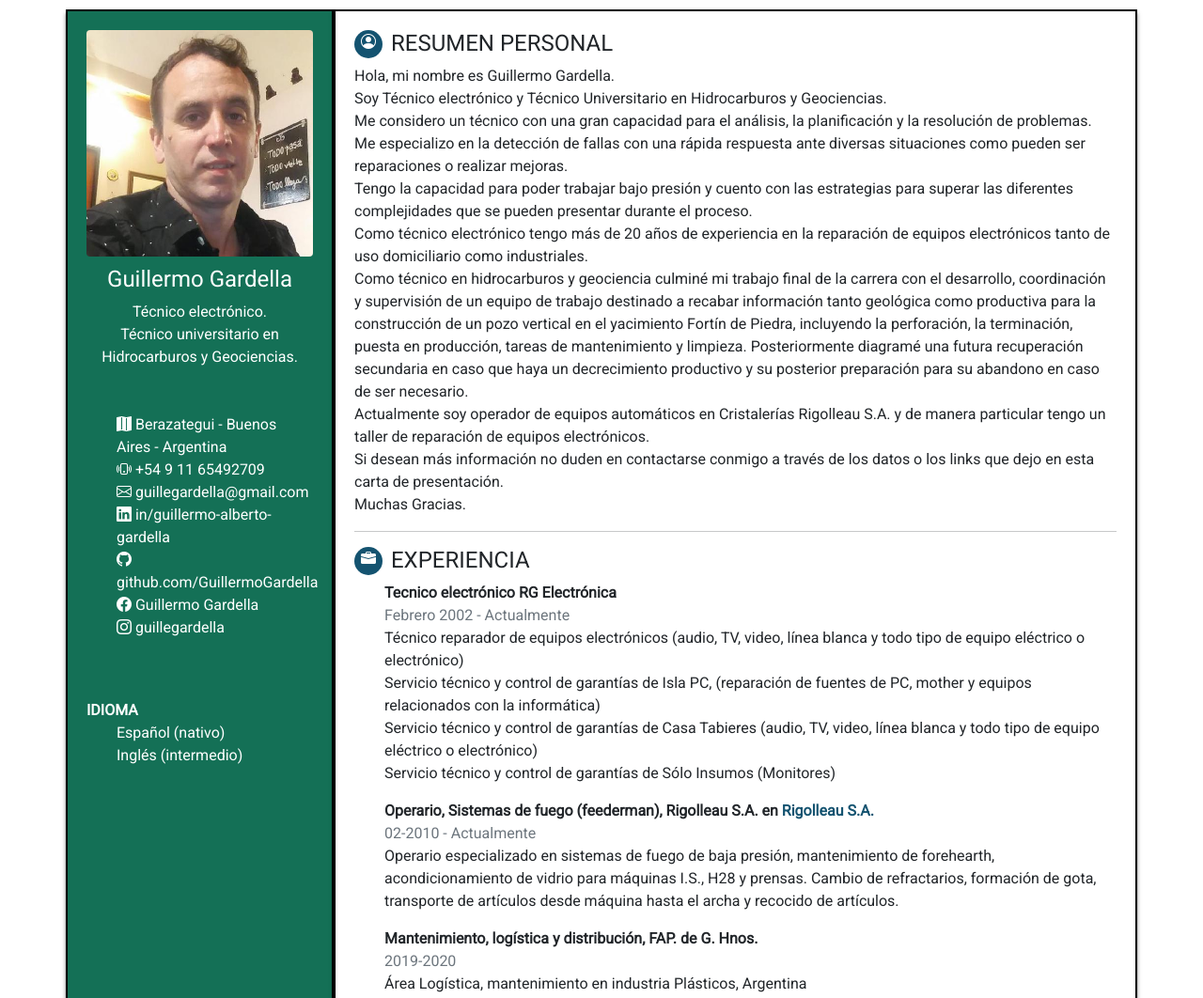
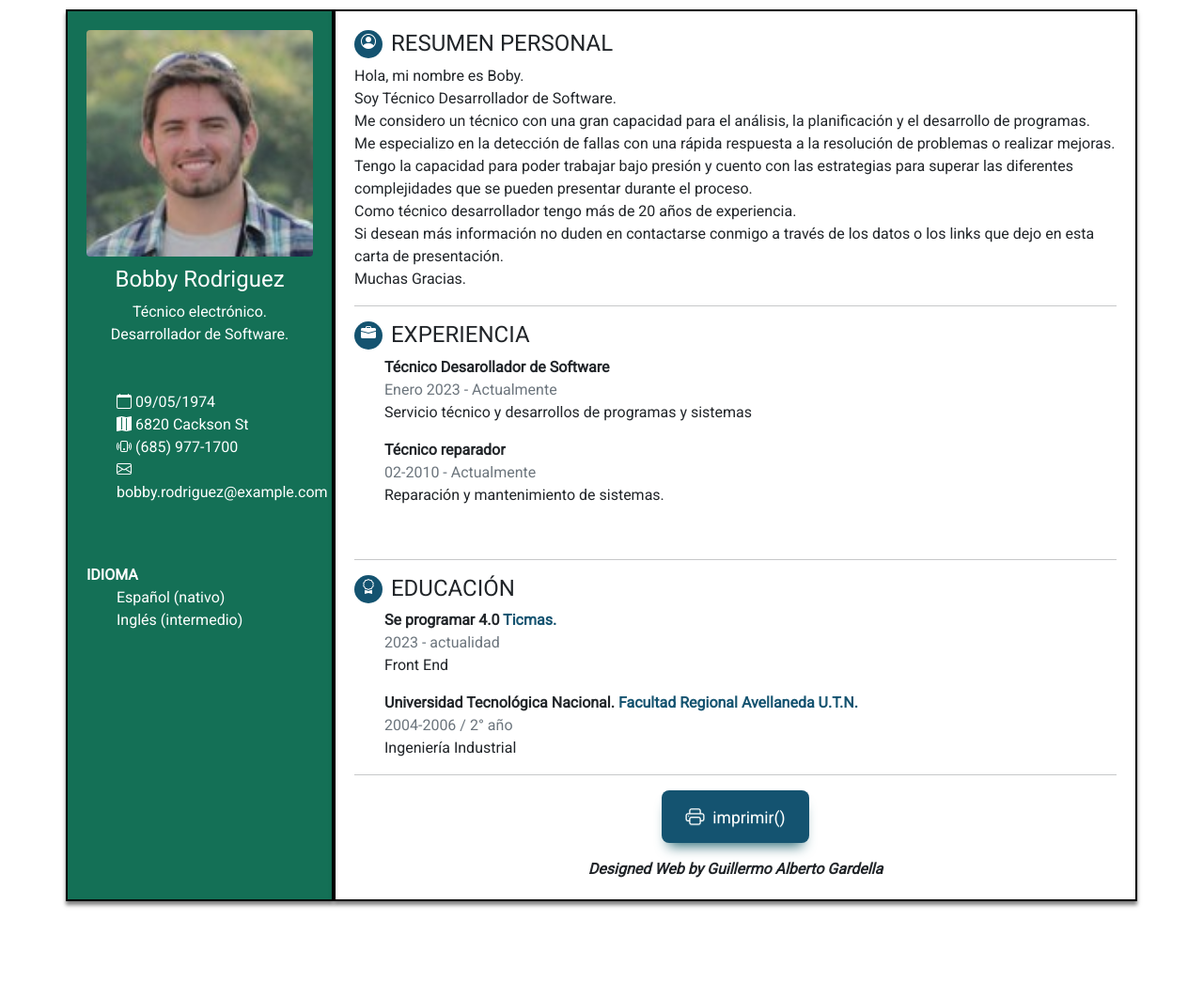
Before and after one commit to GuillermoGardella/PFI, a plain HTML site: page index.html in a window 1280 px wide. Shown: the top 1062 px of the page at 94% size. After the commit the page ends 969 px from the top, so only its background shows below. Drawn offline with nearby package versions, Linux system fonts and the light colour scheme.

Commit message:
Cargando los datos de la persona

```diff
--- a/index.html
+++ b/index.html
@@ -15,28 +15,27 @@
     <!-- Global CSS -->
     <link rel="stylesheet" href="./css/style.css">
     <meta name="author" content="GuillermoGardella">
-    <meta name="description" content="GuillermoGardella - CV - Resumen Personal">
+    <meta name="description" content="Bobby Rodriguez - CV - Resumen Personal">
     <link rel="icon" type="image/jpg" href="/ico/favicon-32x32.png"/>
-    <title> CV Guillermo Gardella </title>
+    <title> CV Bobby Rodriguez </title>
 </head>
 <body>
     <!-- first column -->
     <div class="container">
         <div class="row justify-content-md-center">
             <header class="col-md-12 col-lg-3 wrapper-one">
-                <img class="img-fluid rounded float-start" src="img/Foto_1.jpeg" alt="foto">
-                <h1 class="text-center">Guillermo Gardella</h1>
+                <img class="img-fluid rounded float-start" src="img/foto_1.jpg" alt="foto" width="280px">
+                <h1 class="text-center">Bobby Rodriguez</h1>
                 <figcaption class="text-center mb-5">
                     <a> Técnico electrónico.</a><br>
-                    <a>Técnico universitario en Hidrocarburos y Geociencias.</a></figcaption>
+                    <a>Desarrollador de Software.</a></figcaption>
                 <ul>
-                    <li><i class="bi bi-map-fill icons"></i><a href="https://goo.gl/maps/CQv4tfdeqqnpvDWH6"> Berazategui - Buenos Aires - Argentina</a></li>
-                    <li><i class="bi bi-phone-vibrate icons"></i><a href="https://api.whatsapp.com/send?phone=+5491165492709"> +54 9 11 65492709</a></li>
-                    <li><i class="bi bi-envelope icons"></i><a href="mailto: guillegardella@gmail.com"> guillegardella@gmail.com</a></li>
-                    <li><i class="bi bi-linkedin icons"></i> <a href="https://linkedin.com/in/guillermo-alberto-gardella-2866a1181"> in/guillermo-alberto-gardella</a></li>
-                    <li><i class="bi bi-github icons"></i> <a href="https://github.com/GuillermoGardella"> github.com/GuillermoGardella</a></li>
-                    <li><i class="bi bi-facebook icons"></i><a href="https://www.facebook.com/guillermo.gardella.3?mibextid=ZbWKwL"> Guillermo Gardella</a></li>
-                    <li><i class="bi bi-instagram icons"></i><a href="https://instagram.com/guillegardella?igshid=Mzc0YWU1OWY="> guillegardella</a></li>
+                    <li><i class="bi bi-calendar icons"></i> <a> 09/05/1974</a></li>
+                    <li><i class="bi bi-map-fill icons"></i><a href="https://goo.gl/maps/nd6toJWhtiUZTM6e9"> 6820 Cackson St</a></li>
+                    <li><i class="bi bi-phone-vibrate icons"></i><a href="https://api.whatsapp.com/send?phone=(685) 977-1700"> (685) 977-1700</a></li>
+                    <li><i class="bi bi-envelope icons"></i><a href="mailto: bobby.rodriguez@example.com"> bobby.rodriguez@example.com</a></li>
+
+
                 </ul>
                 <br>
                 <br>
@@ -53,15 +52,12 @@
                         <i class="bi bi-person-circle align-top icon"></i>
                     </div>
                     <h4 class="upp d-inline-block">Resumen Personal</h4>
-                    <p> Hola, mi nombre es Guillermo Gardella.<br>
-                        Soy Técnico electrónico y Técnico Universitario en Hidrocarburos y Geociencias.<br>
-                        Me considero un técnico con una gran capacidad para el análisis, la planificación y la resolución de problemas.<br>
-                        Me especializo en la detección de fallas con una rápida respuesta ante diversas situaciones como pueden ser reparaciones o realizar mejoras.<br>
+                    <p> Hola, mi nombre es Boby.<br>
+                        Soy Técnico Desarrollador de Software.<br>
+                        Me considero un técnico con una gran capacidad para el análisis, la planificación y el desarrollo de programas.<br>
+                        Me especializo en la detección de fallas con una rápida respuesta a la resolución de problemas o realizar mejoras.<br>
                         Tengo la capacidad para poder trabajar bajo presión y cuento con las estrategias para superar las diferentes complejidades que se pueden presentar durante el proceso.<br>
-                        Como técnico electrónico tengo más de 20 años de experiencia en la reparación de equipos electrónicos tanto de uso domiciliario como industriales.<br>
-                        Como técnico en hidrocarburos y geociencia culminé mi trabajo final de la carrera con el desarrollo, coordinación y supervisión de un equipo de trabajo destinado a recabar información tanto geológica como productiva para la construcción de un pozo vertical en el yacimiento Fortín de Piedra, incluyendo la perforación, la terminación, puesta en producción, tareas de mantenimiento y limpieza.
-                        Posteriormente diagramé una futura recuperación secundaria en caso que haya un decrecimiento productivo y su posterior preparación para su abandono en caso de ser necesario.<br>
-                        Actualmente soy operador de equipos automáticos en Cristalerías Rigolleau S.A. y de manera particular tengo un taller de reparación de equipos electrónicos.<br>
+                        Como técnico desarrollador tengo más de 20 años de experiencia.<br>
                         Si desean más información no duden en contactarse conmigo a través de los datos o los links que dejo en esta carta de presentación.<br>
                         Muchas Gracias.
                    </p>
@@ -74,33 +70,17 @@
                     </div>
                     <h4 class="upp d-inline-block">Experiencia</h4>
                         <ul>
-                            <li><strong>Tecnico electrónico RG Electrónica</strong></li>
-                            <li class="text-muted">Febrero 2002 - Actualmente</li>
+                            <li><strong>Técnico Desarollador de Software</strong></li>
+                            <li class="text-muted">Enero 2023 - Actualmente</li>
                             <li>
-                                <li>Técnico reparador de equipos electrónicos (audio, TV, video, línea blanca y todo tipo de equipo eléctrico o electrónico)</li>
-                                <li>Servicio técnico y control de garantías de Isla PC, (reparación de fuentes de PC, mother y equipos relacionados con la informática)</li>
-                                <li>Servicio técnico y control de garantías de Casa Tabieres (audio, TV, video, línea blanca y todo tipo de equipo eléctrico o electrónico)</li>
-                                <li>Servicio técnico y control de garantías de Sólo Insumos (Monitores)</li>
+                                <li>Servicio técnico y desarrollos de programas y sistemas</li>
                             </li>
                         </ul>
                         <ul class="separation-200">
-                            <li><strong>Operario, Sistemas de fuego (feederman), Rigolleau S.A. en <a href="https://www.Rigolleau.com.ar"> Rigolleau S.A.</a></strong></li>
+                            <li><strong>Técnico reparador</a></strong></li>
                             <li class="text-muted">02-2010 - Actualmente</li>
                             <li>
-                                <li>Operario especializado en sistemas de fuego de baja presión, mantenimiento de forehearth, acondicionamiento de vidrio para máquinas I.S., H28 y prensas. Cambio de refractarios, formación de gota, transporte de artículos desde máquina hasta el archa y recocido de artículos.</li>
-                            </li>
-                        </ul>
-                        <ul>
-                            <li><strong>Mantenimiento, logística y distribución, FAP. de G. Hnos.</strong></li>
-                            <li class="text-muted">2019-2020</li>
-                                <li>
-                                    <li>Área Logística, mantenimiento en industria Plásticos, Argentina</li>
-                                    <li>Tareas Realizadas:</li>
-                                    <li>
-                                        <li>Logistica y distribución, carga y descarga, control de stock, materias primas y producción</li>
-                                        <li>mantenimiento mecanico, electrico y electrónico de la planta</a></li>
-                                    </li>
-                                </li>
+                                <li>Reparación y mantenimiento de sistemas.</li>
                             </li>
                         </ul>
                         <br>
@@ -112,10 +92,10 @@
                     </div>
                     <h4 class="upp d-inline-block ">Educación</h4>
                         <ul>
-                            <li><strong>Universidad Empresarial Siglo XXI <a href="https://21.edu.ar/"> Universidad Siglo 21.</a></strong></li>
-                            <li class="text-muted">2019-2021</li>
+                            <li><strong>Se programar 4.0 <a href="https://www.ticmas.com/"> Ticmas.</a></strong></li>
+                            <li class="text-muted">2023 - actualidad</li>
                             <li>
-                                <li>Técnico Universitario en Hidrocarburos y Geociencias</li>
+                                <li>Front End</li>
                             </li>
                         </ul>
                         <ul>
@@ -125,14 +105,7 @@
                                 <li>Ingeniería Industrial</li>
                             </li>
                         </ul>
-                        <ul>
-                            <li><strong>Escuela de Educación Técnica Nº 1 de Berazategui</strong></li>
-                            <li class="text-muted">1994-1999</li>
-                            <li>
-                                <li>Técnico Electrónico con orientación en telecomunicaciones</li>
-                            </li>
-                        </ul>
-                </section>
+                    </section>
                 <hr>
 
 <footer>
```
Also changed, not shown: img/Foto_1.jpeg (deleted), img/foto_1.jpg (added).
